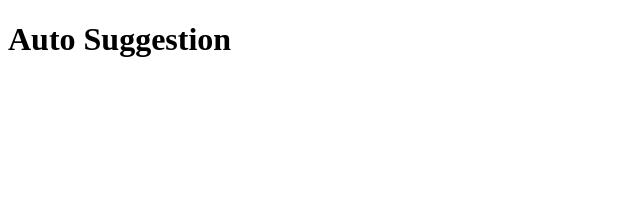
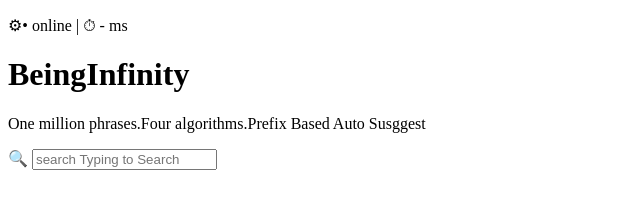
Before and after one commit to 24wh1a05ay/auto-suggest, a website: page frontend/pages/autosuggest.html in a window 1280 px wide. Shown: the whole page, without its empty margins (0-640 px from the left). Drawn offline with Linux system fonts and the light colour scheme.

Commit message:
css added

```diff
--- a/frontend/pages/autosuggest.html
+++ b/frontend/pages/autosuggest.html
@@ -6,6 +6,12 @@
     <title>Document</title>
 </head>
 <body>
-    <h1>Auto Suggestion</h1>
+    <p>&#x2699;&#8226; online | &#9201; - ms</p>
+    <h1>BeingInfinity</h1>
+
+    <p>One million phrases.Four algorithms.Prefix Based Auto Susggest<p>
+     <span>&#128269; <input placeholder="search Typing to Search"></span>
+
+
 </body>
 </html>
```
Also changed, not shown: frontend/pages/auto-suggest.html (deleted, +0 -11 lines), frontend/askgemini.html (line endings or trailing spaces), frontend/gitpulse.html (line endings or trailing spaces), frontend/pages/github.html (deleted).
